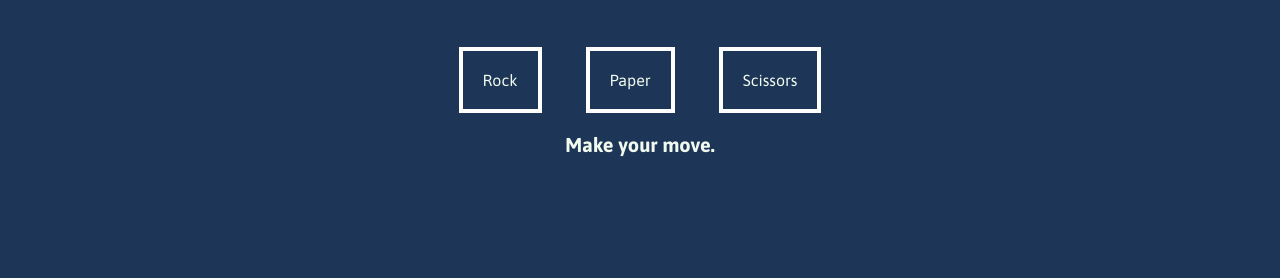
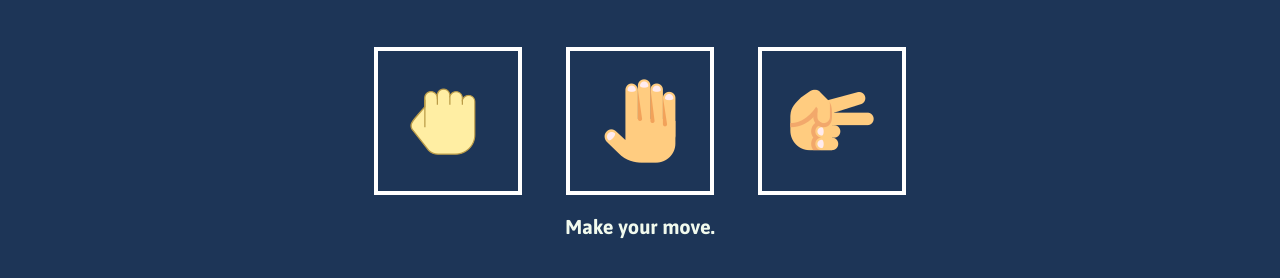
Before and after one commit to Adarshkumar03/RPS, a plain HTML site: page index.html in a window 1280 px wide. Shown: the part 254-532 px from the top of the page. Drawn offline with Linux system fonts and the light colour scheme.

Commit message:
add images folder

```diff
--- a/index.html
+++ b/index.html
@@ -22,13 +22,13 @@
     </div>
     <div class="choices">
         <div class="choice" id="rock">
-          Rock
+          <img src="images/icons8-hand-rock-100.png" alt="rock">
         </div>
         <div class="choice" id="paper">
-        Paper
+          <img src="images/icons8-hand-100 (1).png" alt="paper">
         </div>
         <div class="choice" id="scissors">
-        Scissors
+          <img src="images/icons8-hand-scissors-100.png" alt="scissors">
         </div>
     </div>
     <p id="action-message">Make your move.</p>
```
Also changed, not shown: images/icons8-hand-100 (1).png (added), images/icons8-hand-rock-100.png (added), images/icons8-hand-scissors-100.png (added).
